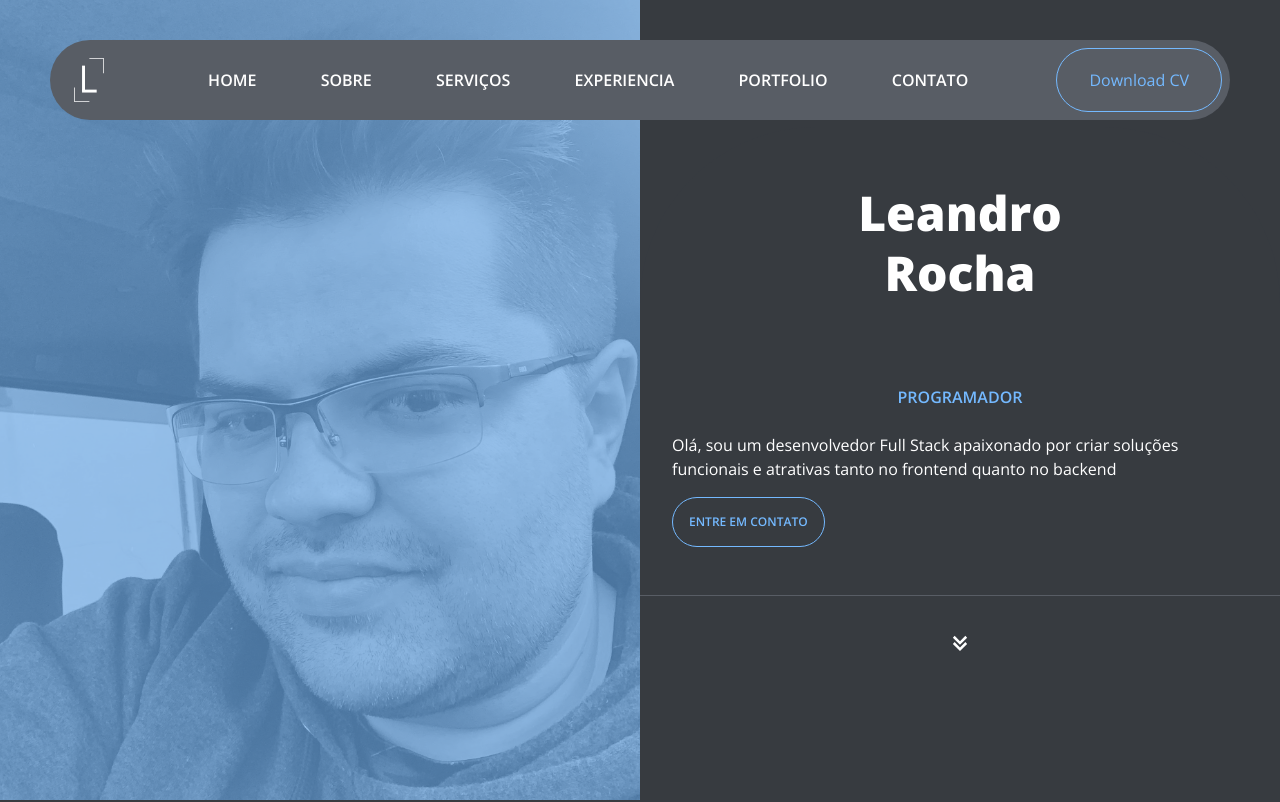
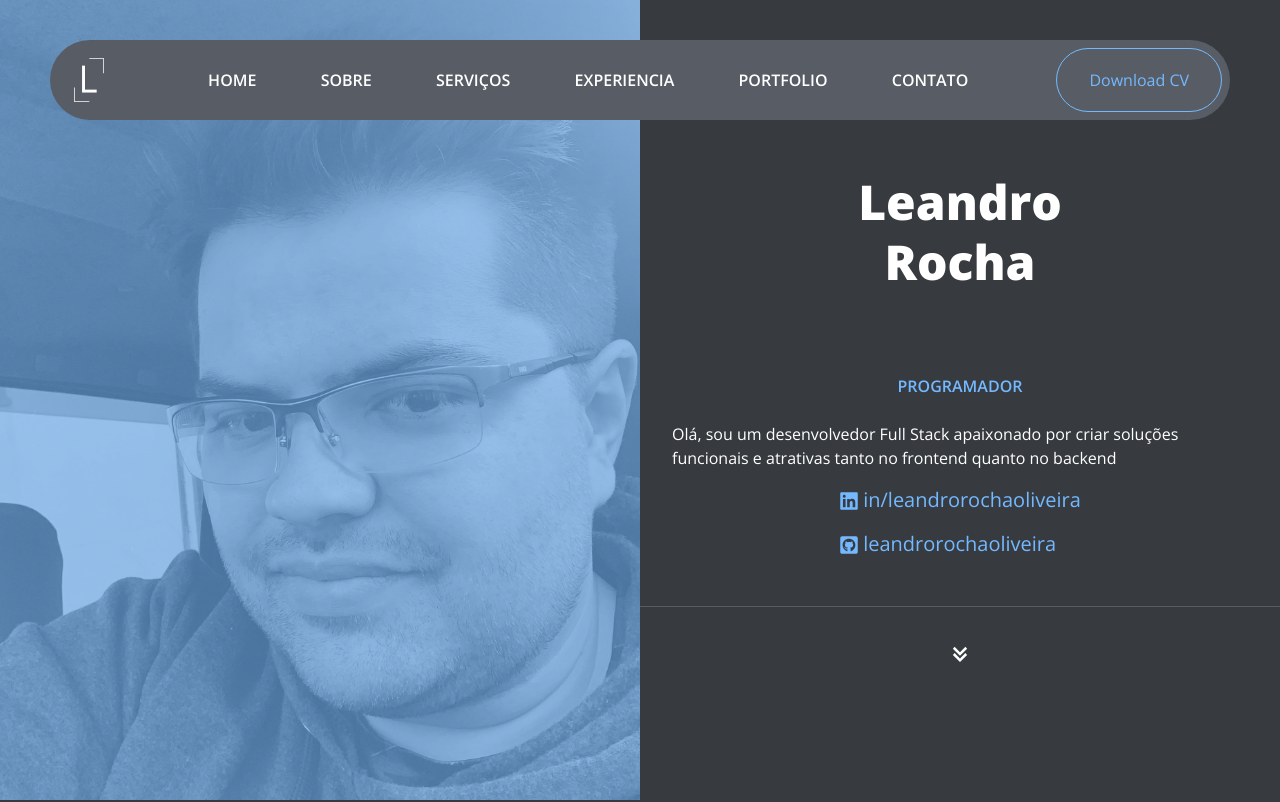
Before and after one commit to leandrorochaoliveira/leandrorochaoliveira.github.io, a Next.js app: page / in a window 1280 px wide. Shown: the top 802 px of the page. Built offline with nearby package versions, Linux system fonts and the light colour scheme.

Commit message:
feat: :art: Icones na Home

```diff
--- a/pages/index.tsx
+++ b/pages/index.tsx
@@ -6,8 +6,9 @@ import Navbar from "../components/navbar/Navbar";
 import Section from "../components/Section";
 import SubTitle from "../components/SubTitle";
 import Button from "../components/Button";
-import { DiAndroid, DiCode, DiPhotoshop } from "react-icons/di";
+import { DiAndroid, DiCode } from "react-icons/di";
 import { BiMailSend, BiChevronsDown } from "react-icons/bi";
+import { FaGithubSquare, FaLinkedin } from "react-icons/fa"
 import Portfolio from "../components/portfolio/Portfolio";
 import Experiencia from "../components/experiencia/Experiencia";
 import { scrollToElement } from "../shared/scroll";
@@ -38,10 +39,21 @@ export default function Home() {
               <Section id="Index" subTitle="Programador">
                 <>
                   <p>Olá, sou um desenvolvedor Full Stack apaixonado por criar soluções funcionais e atrativas tanto no frontend quanto no backend</p>
+                  <div className="flex items-center flex-col">
+                    <div>
 
-                  <p className="text-center lg:text-left">
-                    <Button click={() => scrollToElement(`#Contact`, null)} title="Entre em Contato"></Button>
-                  </p>
+                      <p >
+                        <a href="https://www.linkedin.com/in/leandrorochaoliveira/" target={"_blank"} className="text-primary text-xl">
+                          <FaLinkedin className="inline-block mr-1" />in/leandrorochaoliveira
+                        </a>
+                      </p>
+                      <p >
+                        <a href="https://github.com/leandrorochaoliveira" target={"_blank"} className="text-primary text-xl">
+                          <FaGithubSquare className="inline-block mr-1" />leandrorochaoliveira</a>
+                      </p>
+                    </div>
+
+                  </div>
                 </>
               </Section>
 
```
